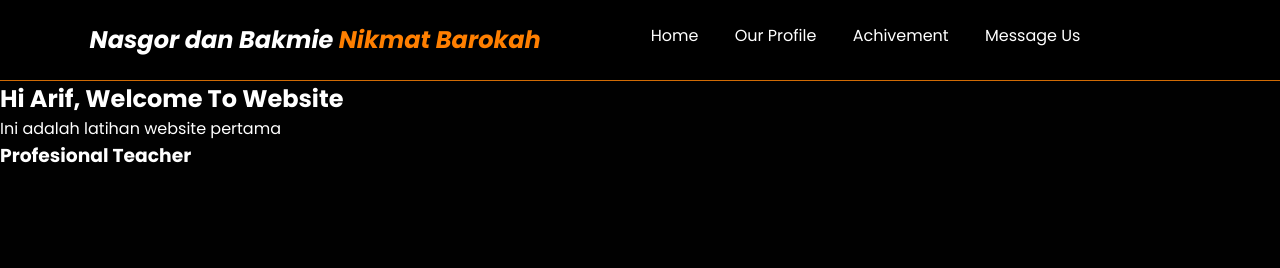
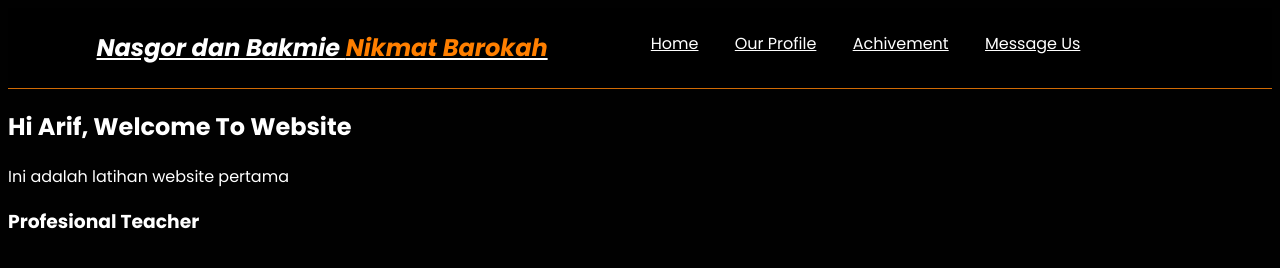
Before and after one commit to revou-fundamental-course/27-may-24-muharifs, a plain HTML site: page index.html in a window 1280 px wide. Drawn offline with nearby package versions, Linux system fonts and the light colour scheme.

Commit message:
commit navbar

```diff
--- a/css/style.css
+++ b/css/style.css
@@ -2,15 +2,6 @@
 :root {
   --primary: #ff7f00;
   --bg: #010101;
-}
-
-* {
-  margin: 0;
-  padding: 0;
-  box-sizing: border-box;
-  outline: none;
-  border: none;
-  text-decoration: none;
 }
 
 body {
```
